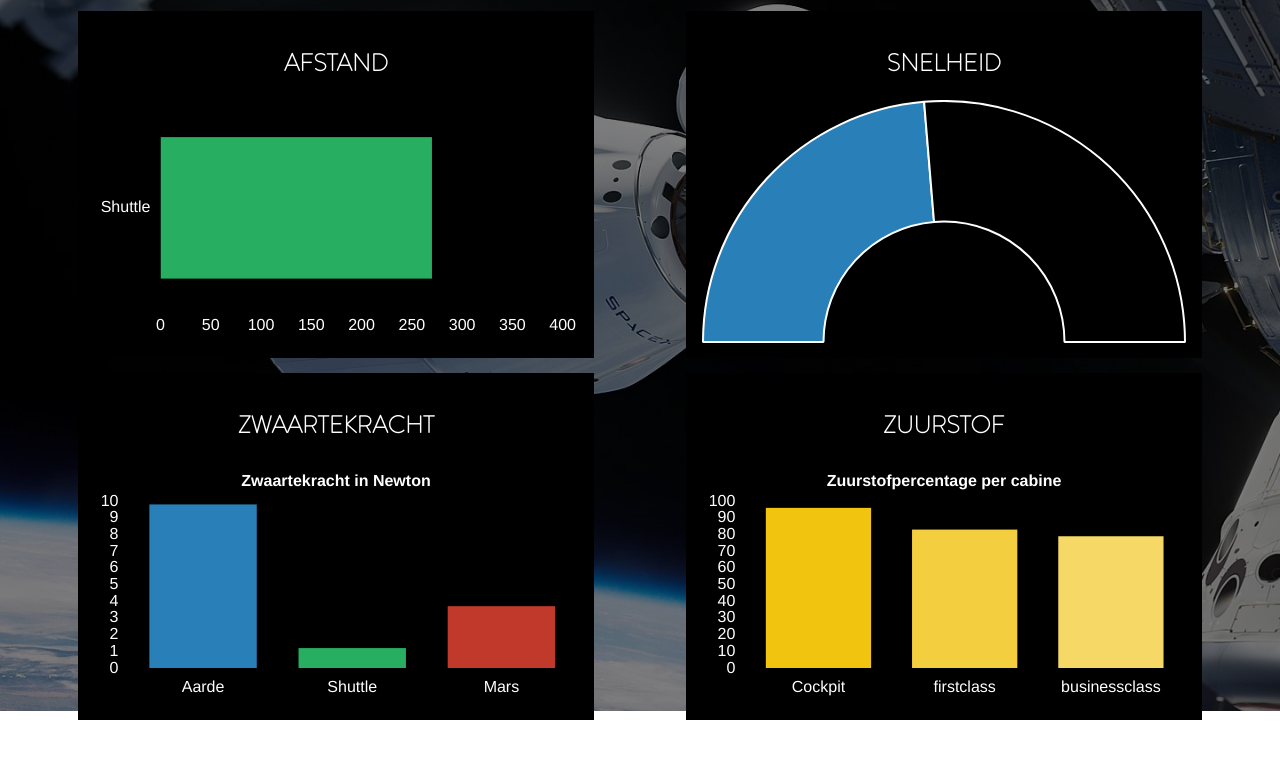
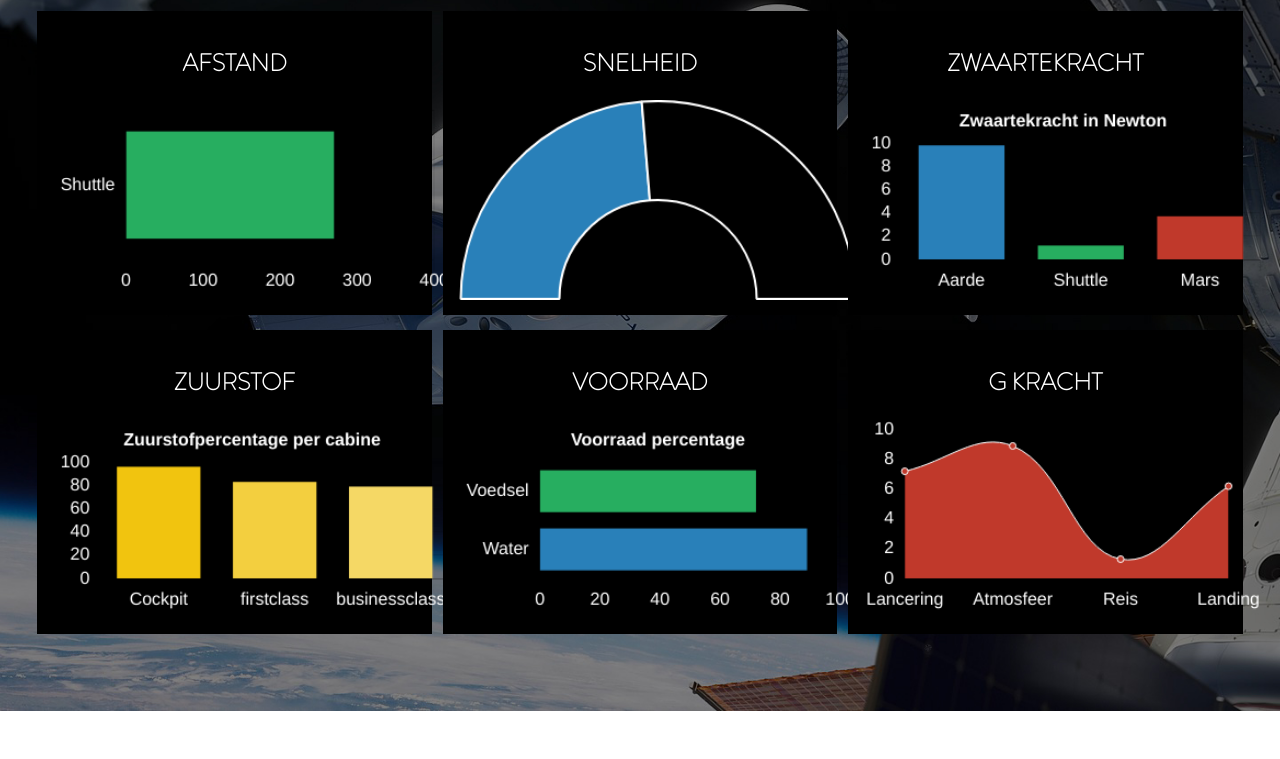
Before and after one commit to SvenLuttik/Challenge-1, a plain HTML site: page index.html in a window 1280 px wide. Shown: the part 89-848 px from the top of the page. After the commit the page ends 800 px from the top, so only its background shows below. Drawn offline with nearby package versions, Linux system fonts and the light colour scheme.

Commit message:
Desktop(small) Update
nieuwe charts voor de desktop versie toegevoegd samen met de breakpoint

```diff
--- a/index.html
+++ b/index.html
@@ -30,6 +30,14 @@
                 <h2>Zuurstof</h2>
                 <canvas id="oxygen"></canvas>
             </article>
+            <article id="voorraad">
+                <h2>Voorraad</h2>
+                <canvas id="stock"></canvas>
+            </article>
+            <article id="gkracht">
+                <h2>G kracht</h2>
+                <canvas id="gforce"></canvas>
+            </article>
         </main>
 
     </body>
--- a/mainscript.js
+++ b/mainscript.js
@@ -174,7 +174,6 @@ function functionOxygen(){
             display: true,
             ticks: {
                 beginAtZero: true,
-                steps: 20,
                 max: 100
             }
           }]
@@ -190,11 +189,121 @@ function functionOxygen(){
 
 }
 
+function functionStock(){
+
+    //Dit is de code voor de voorraad
+    var stockChart = document.getElementById('stock').getContext('2d');
+
+    Chart.defaults.global.defaultFontSize = 16;
+    Chart.defaults.global.defaultFontColor = '#fff';
+
+    var massPopChart = new Chart(stockChart, {
+      type:'horizontalBar',
+      data:{
+        labels:['Voedsel', 'Water'],
+        datasets:[{
+          label:'',
+          data:[
+            72,
+            89
+          ],
+          backgroundColor:[
+            '#27ae60',
+            '#2980b9'
+          ]
+        }]
+      },
+      options:{
+        title:{
+          display:true,
+          text:'Voorraad percentage'
+        },
+        scales:{
+          xAxes: [{
+            display: true,
+            ticks: {
+                beginAtZero: true,
+                steps: 10,
+                max: 100
+            }
+          }]
+        },
+        legend:{
+          display:false
+        },
+        tooltips:{
+          enabled:true
+        }
+      }
+    });
+}
+
+function functionGforce(){
+
+    //Dit is de code voor de G kracht
+    var gforceChart = document.getElementById('gforce').getContext('2d');
+
+    Chart.defaults.global.defaultFontSize = 16;
+    Chart.defaults.global.defaultFontColor = '#fff';
+
+    var massPopChart = new Chart(gforceChart, {
+      type:'line',
+      data:{
+        labels:['Lancering', 'Atmosfeer','Reis','Landing'],
+        datasets:[{
+          label:'',
+          data:[
+
+            // G kracht van momenten tijdens de vlucht. voel vrij om de waardes aan te passen.
+            7.2,
+            8.9,
+            1.3,
+            6.2
+          ],
+          borderWidth:1,
+          borderColor:'#fff',
+          backgroundColor:[
+            '#c0392b',
+            '#c0392b',
+            '#c0392b',
+            '#c0392b',
+            'rgba(231, 76, 60,0.5)'
+
+          ]
+        }]
+      },
+      options:{
+        title:{
+          display:false
+        },
+        scales:{
+          yAxes: [{
+            display: true,
+            ticks: {
+                beginAtZero: true,
+                steps: 10,
+                max: 10
+            }
+          }]
+        },
+        legend:{
+          display:false
+        },
+        tooltips:{
+          enabled:true
+        }
+      }
+    });
+}
+
+//hier toep ik alle functies op wanneer de pagina laad
 function start(){
     functionDistance();
     functionSpeed();
     functionGravity();
     functionOxygen();
+    functionStock();
+    functionGforce();
 }
 
 window.onload = start();
--- a/style.css
+++ b/style.css
@@ -35,9 +35,12 @@ article{
     display: none;
 }
 
-canvas{
-    width: 350px;
-    height: 350px;
+#voorraad{
+    display: none;
+}
+
+#gkracht{
+    display: none;
 }
 
 h2{
@@ -87,6 +90,22 @@ figure{
 
 /* --- desktop-small --- */
 @media (min-width: 1200px) {
+    article{
+        width: 30%;
+    }
+
+    canvas {
+        width: 400px !important;
+        height: 200px!important;
+    }
+
+    #voorraad{
+        display: block;
+    }
+
+    #gkracht{
+        display: block;
+    }
 
 }
 
```
Also changed, not shown: 1 other file.
